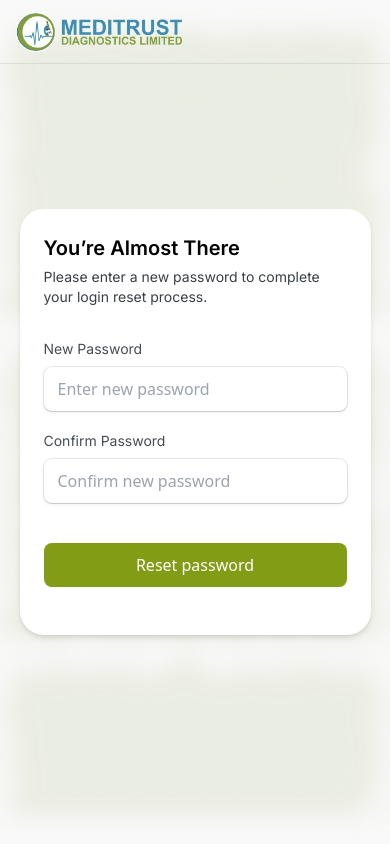
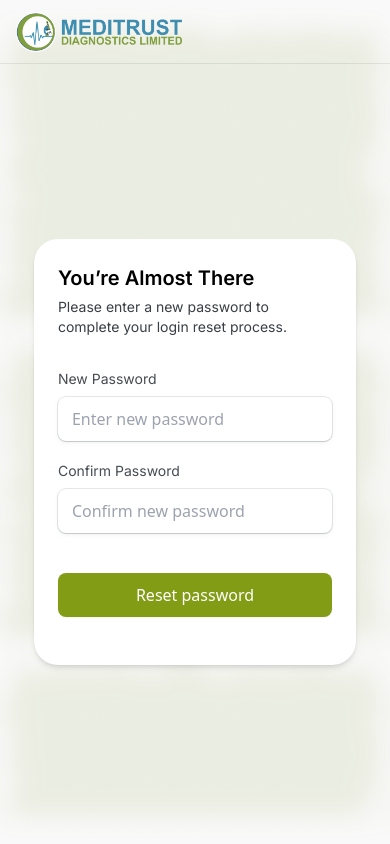
Before and after one commit to Khalid-R-Salis/meditrustdiagnosticslimited_frontend, a React (Vite) app: page /newpassword in a window 390 px wide. Built offline with nearby package versions, Linux system fonts and the light colour scheme.

Commit message:
make new password page responsive

```diff
--- a/src/pages/authforms/newpassword.jsx
+++ b/src/pages/authforms/newpassword.jsx
@@ -38,10 +38,10 @@ const Newpassword = () => {
         backgroundSize: "cover",
         backgroundPosition: "center",
       }}
-      className="flex flex-col items-center justify-center min-h-[100dvh] gap-[8px] bg-[#f9f9f9] relative overflow-y-auto"
+      className="flex items-center justify-center min-h-[100dvh] bg-[#f9f9f9] relative"
     >
       <div
-        className="absolute top-0 left-0 w-full flex items-center"
+        className="absolute top-0 left-0 w-full flex items-center z-10"
         style={{
           borderBottom: "1px solid rgba(0, 0, 0, 0.08)",
           height: "64px",
@@ -51,15 +51,16 @@ const Newpassword = () => {
           <img
             src={logo2}
             alt="Logo"
-            className="h-[40px] w-[166px] ml-4 sm:ml-[140px] mt-6 mb-6"
+            className="h-[40px] w-[166px] ml-4 sm:ml-[140px] mt-4 mb-4"
           />
         </a>
       </div>
+
       <form
         onSubmit={handleSubmit}
-        className="flex flex-col items-center justify-center gap-[8px] w-full"
+        className="flex flex-col items-center justify-center w-full h-full px-4 overflow-y-auto"
       >
-        <div className="bg-[#FFF] p-[24px] sm:p-[40px] rounded-[24px] shadow-md w-[90%] sm:w-[440px] max-w-[440px]">
+        <div className="bg-[#FFF] p-[24px] sm:p-[40px] rounded-[24px] shadow-md w-[90%] sm:w-[440px] max-w-[440px] mt-[80px] mb-[20px]">
           <div className="mb-[32px]">
             <h1 className="text-black font-inter text-[20px] font-semibold leading-[30px]">
               You’re Almost There
@@ -125,13 +126,6 @@ const Newpassword = () => {
           >
             Reset password
           </button>
-
-          {/* <p className="text-[12px] text-[#383F45] font-medium text-left font-inter leading-[28px]">
-            Need help?{" "}
-            <span className="text-[#829C15] cursor-pointer">
-              <a href="/contactadmin">Contact administrator</a>
-            </span>
-          </p> */}
         </div>
       </form>
     </div>
```
